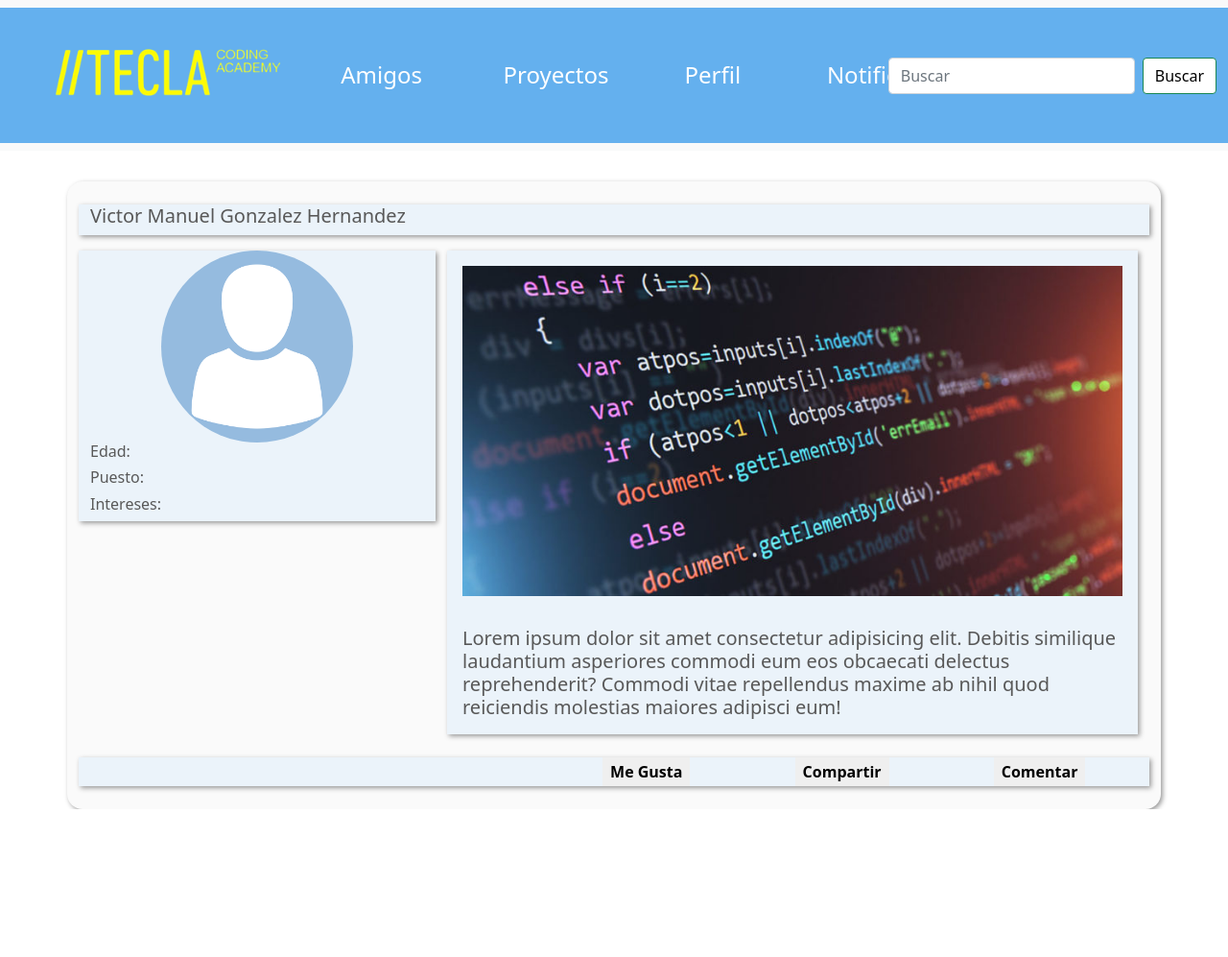
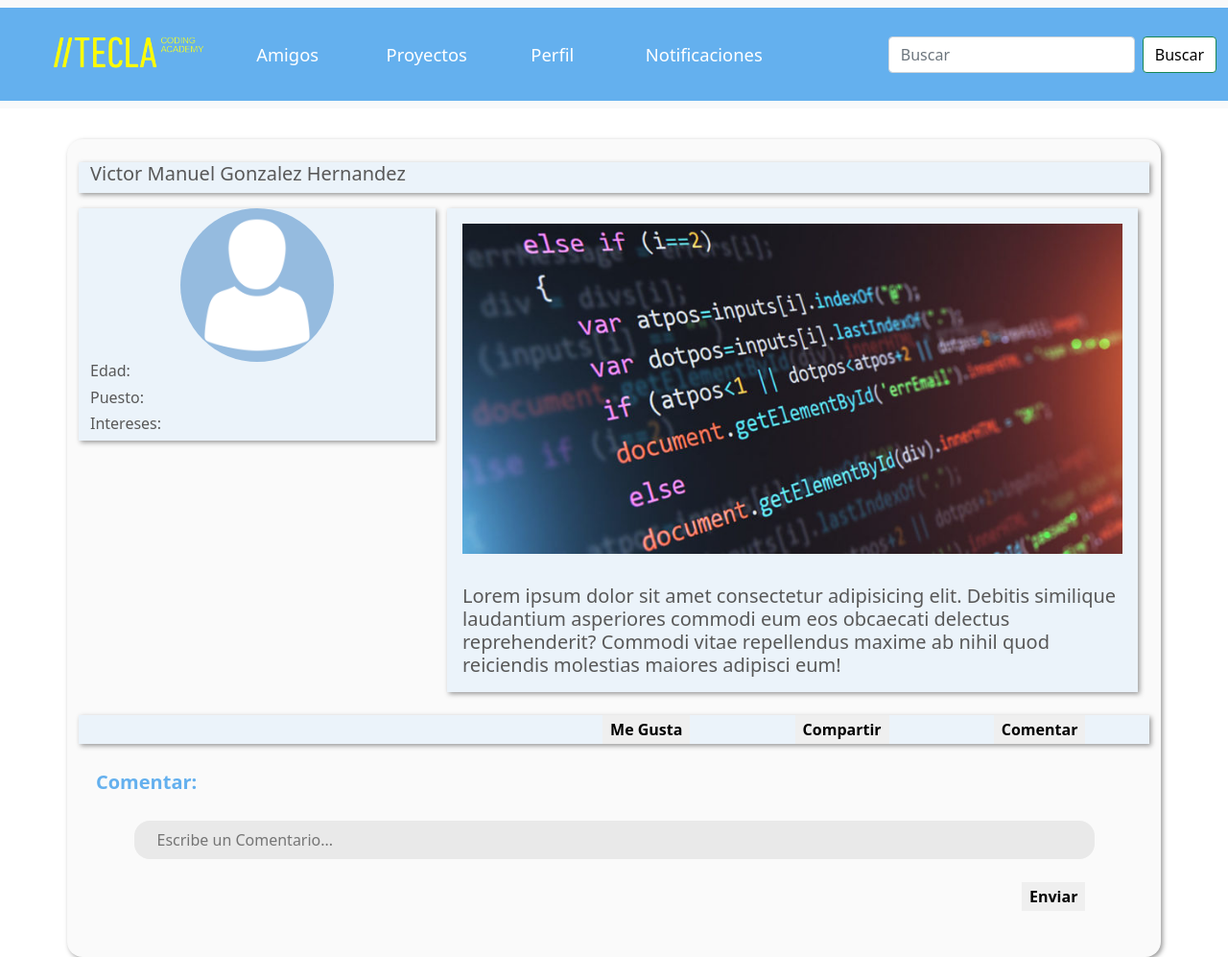
Before and after one commit to Mariano170395/Proyecto-tecla, a plain HTML site: page Proyecto/Ejercicio-5/index.html in a window 1280 px wide. Shown: the whole page at 96% size. Before the commit the page ends 843 px from the top, so only its background shows below. Drawn offline with nearby package versions, Linux system fonts and the light colour scheme.

Commit message:
version final ejercicio 5

```diff
--- a/Proyecto/Ejercicio-5/index.html
+++ b/Proyecto/Ejercicio-5/index.html
@@ -18,8 +18,9 @@
       <div class="container-fluid" style="background-color: rgb(100, 176, 238)">
         <a class="navbar-brand" href="#"
           ><img
-            class="Imagen"
+            class="Logo"
             src="./Img/a23b268e-photoroom-20210930-182904_10c806v08104e03h01d028.png"
+            alt="Logo"
         /></a>
         <button
           class="navbar-toggler"
@@ -76,7 +77,11 @@
           <h1 class="Nombre">Victor Manuel Gonzalez Hernandez</h1>
         </div>
         <div class="col-4">
-          <img class="fotoPerfil" src="./Img/avatar-1577909_960_720.png" />
+          <img
+            class="fotoPerfil"
+            src="./Img/avatar-1577909_960_720.png"
+            alt="Perfil"
+          />
           <h1>Edad:</h1>
           <h1>Puesto:</h1>
           <h1>Intereses:</h1>
@@ -86,6 +91,7 @@
             <img
               src="./Img/programacion-2-e1551291144973.jpg"
               class="imagenInfo"
+              alt="ImagenContenedor"
             />
             <h1 class="textoInfo">
               Lorem ipsum dolor sit amet consectetur adipisicing elit. Debitis
@@ -97,12 +103,25 @@
           <br />
         </div>
         <div class="col-12" id="Col12">
-          <button>Me Gusta</button><button>Compartir</button
-          ><button>Comentar</button><br />
+          <button>Me Gusta</button>
+          <button>Compartir</button
+          ><button>Comentar</button>
+          <br />
         </div>
       </div>
+      <div class="col-3">
+        <button>Comentar:</button>
+      </div>
+      <!-- Comentario -->
+      <div class="contenedorComentario">
+      <div class="col-11">
+        <input placeholder="Escribe un Comentario..." type="text"></input>
+      </div>
+      <div class="col-12" id='col12btn'>
+        <button>Enviar</button>
+      </div>
     </div>
-
+    </div>
     <script
       src="https://cdn.jsdelivr.net/npm/bootstrap@5.1.3/dist/js/bootstrap.bundle.min.js"
       integrity="sha384-ka7Sk0Gln4gmtz2MlQnikT1wXgYsOg+OMhuP+IlRH9sENBO0LRn5q+8nbTov4+1p"
--- a/Proyecto/Ejercicio-5/style.css
+++ b/Proyecto/Ejercicio-5/style.css
@@ -1,6 +1,7 @@
-.Imagen {
+/*Navbar*/
+.Logo {
   margin-left: 5vmin;
-  width: 30vmin;
+  width: 20vmin;
 }
 
 .nav-item {
@@ -10,19 +11,21 @@
 }
 
 .nav-item h1 {
-  font-size: 3vmin;
+  font-size: 2.3vmin;
   color: white;
   margin: 0% 7%;
 }
 
 .nav-item h1:hover {
-  color: rgb(229, 255, 85)
+  color: rgb(229, 255, 85);
 }
 
-.espacio{
+.espacio {
   width: 100%;
   height: 4vmin;
 }
+
+/*Main*/
 .container {
   width: 100%;
   height: fit-content;
@@ -49,8 +52,10 @@
   color: rgb(88, 88, 88);
 }
 
+/*Contenido Main*/
+
 .fotoPerfil {
-  width: 25vmin;
+  width: 20vmin;
   border-radius: 50%;
   display: flex;
   margin-bottom: 4vmin;
@@ -66,7 +71,7 @@
 .contenedorInfo {
   margin-top: 2vmin;
   height: fit-content;
-  background-color:  rgb(235, 243, 250);
+  background-color: rgb(235, 243, 250);
   box-shadow: 2px 2px 5px #999;
 }
 
@@ -82,7 +87,7 @@
   margin: auto;
   padding: 2vmin;
   font-size: 2.5vmin;
-  background-color:  rgb(235, 243, 250);
+  background-color: rgb(235, 243, 250);
   color: rgb(88, 88, 88);
 }
 
@@ -103,5 +108,61 @@
 
 #Col12 button:hover {
   background-color: rgb(100, 176, 238);
-  color: rgb(229, 255, 85)
+  color: rgb(229, 255, 85);
 }
+
+/*Comentario*/
+.col-3 {
+  margin: 3vmin 0;
+}
+
+.col-3 button {
+  font-size: 2.5vmin;
+  background-color: transparent;
+  border: transparent;
+  font-weight: bold;
+  color:rgb(100, 176, 238);
+}
+
+.col-11 {
+  background-color: rgb(233, 233, 233);
+  margin: 0 auto;
+  height: 5vmin;
+  border-radius: 2vmin;
+}
+
+.col-11 input {
+  font-size: 2vmin;
+  padding: 0 3vmin;
+  color: rgb(126, 122, 122);
+  background-color: transparent;
+  border: transparent;
+  width: 100%;
+  height: 5vmin ;
+  border-radius: 2vmin;
+  text-align:justify
+}
+
+#col12btn {
+  margin: 3vmin 0;
+  background-color: transparent;
+  box-shadow: none;
+  display: flex;
+  flex-direction: row;
+  flex-wrap: nowrap;
+  justify-content: flex-end;
+  align-items: center;
+}
+
+#col12btn button {
+  border-color: transparent;
+  margin: 0 5%;
+  cursor: pointer;
+  font-size: 2vmin;
+  font-weight: bold;
+}
+
+#col12btn button:hover {
+  background-color: rgb(100, 176, 238);
+  color: rgb(229, 255, 85);
+}
```
